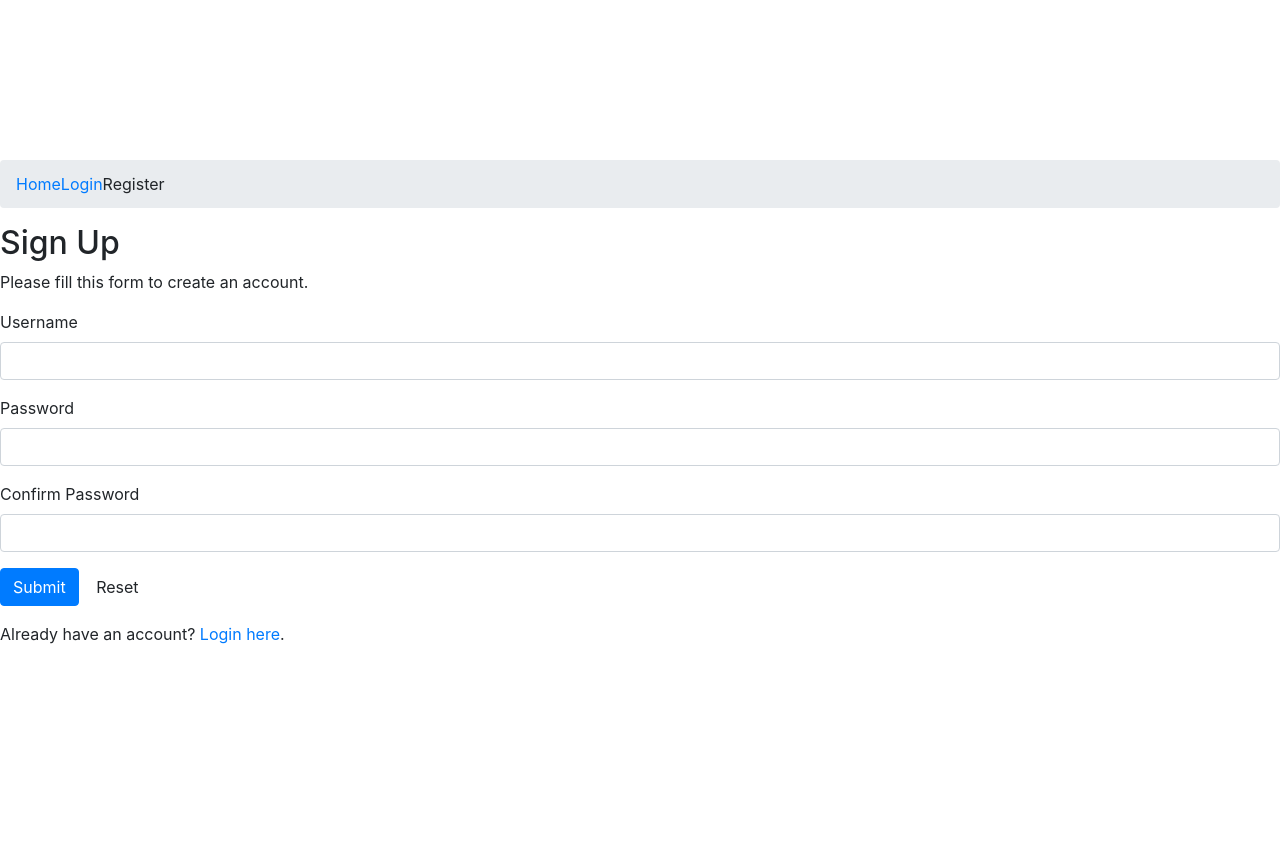
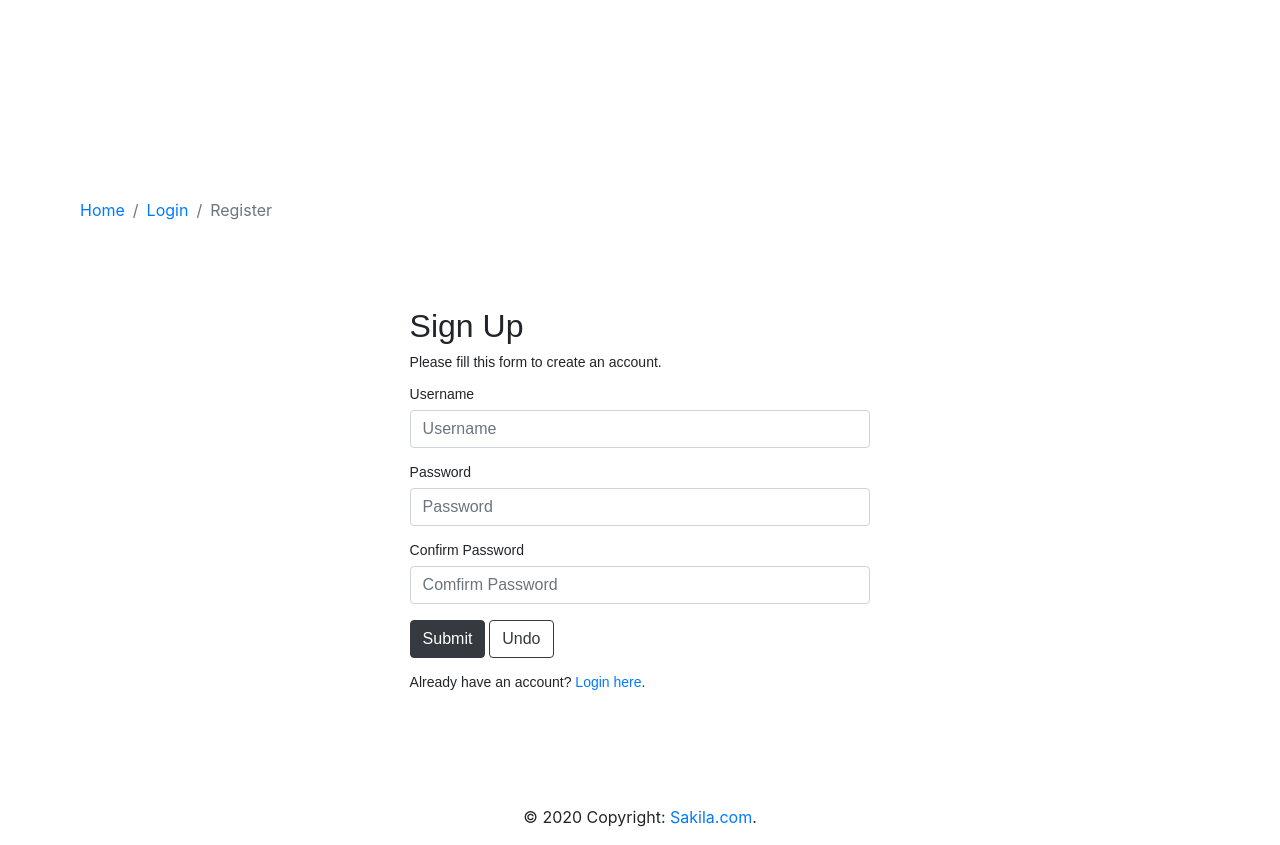
Before and after one commit to teoshibin/COMP1031_DB_CW2, a PHP site: page /page/register.php in a window 1280 px wide. Shown: the part 640-1485 px from the top of the page. Before the commit the page ends 1284 px from the top, so only its background shows below. Run offline with PHP 8.4, Linux system fonts and the light colour scheme.

```diff
--- a/css/body.css
+++ b/css/body.css
@@ -13,3 +13,7 @@
 .my-btn-width *{
     width: 200px !important;
 }
+
+html {
+    scroll-behavior: smooth;
+}
--- a/include/footer.php
+++ b/include/footer.php
@@ -12,5 +12,6 @@
     <script src="https://code.jquery.com/jquery-3.4.1.slim.min.js" integrity="sha384-J6qa4849blE2+poT4WnyKhv5vZF5SrPo0iEjwBvKU7imGFAV0wwj1yYfoRSJoZ+n" crossorigin="anonymous"></script>
     <script src="https://cdn.jsdelivr.net/npm/popper.js@1.16.0/dist/umd/popper.min.js" integrity="sha384-Q6E9RHvbIyZFJoft+2mJbHaEWldlvI9IOYy5n3zV9zzTtmI3UksdQRVvoxMfooAo" crossorigin="anonymous"></script>
     <script src="https://stackpath.bootstrapcdn.com/bootstrap/4.4.1/js/bootstrap.min.js" integrity="sha384-wfSDF2E50Y2D1uUdj0O3uMBJnjuUD4Ih7YwaYd1iqfktj0Uod8GCExl3Og8ifwB6" crossorigin="anonymous"></script>
+    <script src="../js/header.js"></script>
 </body>
 </html>
--- a/include/header.php
+++ b/include/header.php
@@ -9,12 +9,11 @@
     <link rel="stylesheet" href="../css/header.css">
     <link rel="stylesheet" href="../css/body.css">
     <link rel="stylesheet" href="https://stackpath.bootstrapcdn.com/bootstrap/4.4.1/css/bootstrap.min.css" integrity="sha384-Vkoo8x4CGsO3+Hhxv8T/Q5PaXtkKtu6ug5TOeNV6gBiFeWPGFN9MuhOf23Q9Ifjh" crossorigin="anonymous">
-    <script src="../js/header.js"></script>
 </head>
 <body class="m-0">
 
     <!-- whole header container -->
-    <div class="my-header">
+    <div class="my-header" id="header">
         <div class="my-header-text">
             <h3>Sakila<small class="text-muted"> the film renting website</small></h3>
         </div>
--- a/note/all_notes.txt
+++ b/note/all_notes.txt
@@ -108,7 +108,7 @@ bootstrap 4.4.1 CDN :
 https://getbootstrap.com/docs/4.4/getting-started/download/
 
 bootstrap 4.4.1 component :
-https://getbootstrap.com/docs/4.4/components/alerts/
+https://getbootstrap.com/docs/4.4/c omponents/alerts/
 
 ====== js RELATED ======
 
--- a/page/login.php
+++ b/page/login.php
@@ -144,7 +144,8 @@ if($_SERVER["REQUEST_METHOD"] == "POST"){
                 <p>Don't have an account? <a href="register.php">Sign up now</a>.</p>
             </form>
         </div>
-
+        <br>
+        <br>
     </div>
 
 <?php
--- a/page/register.php
+++ b/page/register.php
@@ -103,38 +103,48 @@ if($_SERVER["REQUEST_METHOD"] == "POST"){
 <?php
     require_once('../include/header.php');
 ?>
-    <div class="body-wrapper">
-        <ol class="breadcrumb breadcrumb-tweak">
-            <li><a href="main.php">Home</a></li>
-            <li><a href="login.php">Login</a></li>
-            <li class="active">Register</li>
+    <div class="my-body">
+        <nav aria-label="breadcrumb">
+            <ol class="breadcrumb bg-white">
+                <li class="breadcrumb-item"><a href="main.php">Home</a></li>
+                <li class="breadcrumb-item"><a href="login.php">Login</a></li>
+                <li class="breadcrumb-item active" aria-current="page">Register</li>
             </ol>
-    </div>
-    <div class="wrapper">
+        </nav>
+        <div class="my-form">
             <h2>Sign Up</h2>
             <p>Please fill this form to create an account.</p>
             <form action="<?php echo htmlspecialchars($_SERVER["PHP_SELF"]); ?>" method="post">
-            <div class="form-group <?php echo (!empty($username_err)) ? 'has-error' : ''; ?>">
+                <div class="form-group">
                     <label>Username</label>
-                <input type="text" name="username" class="form-control" value="<?php echo $username; ?>">
-                <span class="help-block"><?php echo $username_err; ?></span>
+                    <input type="text" name="username" class="form-control <?php echo (!empty($username_err)) ? 'is-invalid' : ''; ?>" value="<?php echo $username; ?>" placeholder="Username">
+                    <div class="invalid-feedback">
+                        <big><?php echo $username_err; ?></big>
                     </div>
-            <div class="form-group <?php echo (!empty($password_err)) ? 'has-error' : ''; ?>">
-                <label>Password</label>
-                <input type="password" name="password" class="form-control" value="<?php echo $password; ?>">
-                <span class="help-block"><?php echo $password_err; ?></span>
-            </div>
-            <div class="form-group <?php echo (!empty($confirm_password_err)) ? 'has-error' : ''; ?>">
-                <label>Confirm Password</label>
-                <input type="password" name="confirm_password" class="form-control" value="<?php echo $confirm_password; ?>">
-                <span class="help-block"><?php echo $confirm_password_err; ?></span>
                 </div>
                 <div class="form-group">
-                <input type="submit" class="btn btn-primary" value="Submit">
-                <input type="reset" class="btn btn-default" value="Reset">
+                    <label>Password</label>
+                    <input type="password" name="password" class="form-control  <?php echo (!empty($password_err)) ? 'is-invalid' : ''; ?>" value="<?php echo $password; ?>" placeholder="Password">
+                    <div class="invalid-feedback">
+                        <big><?php echo $password_err; ?></big>
+                    </div>
+                </div>
+                <div class="form-group">
+                    <label>Confirm Password</label>
+                    <input type="password" name="confirm_password" class="form-control <?php echo (!empty($confirm_password_err)) ? 'is-invalid' : ''; ?>" value="<?php echo $confirm_password; ?>" placeholder="Comfirm Password">
+                    <div class="invalid-feedback">
+                        <big><?php echo $confirm_password_err; ?></big>
+                    </div>
+                </div>
+                <div class="form-group">
+                    <input type="submit" class="btn btn-dark" value="Submit">
+                    <input type="reset" class="btn btn-outline-dark" value="Undo">
                 </div>
                 <p>Already have an account? <a href="login.php">Login here</a>.</p>
             </form>
         </div>
-</body>
-</html>
+    </div>
+
+<?php
+    require_once "../include/footer.php";
+?>
```
Also changed, not shown: page/inner-main.php (+44 -15 lines), page/reset-password.php (+91 -29 lines). Lines whose indentation alone changed are shown as unchanged.
